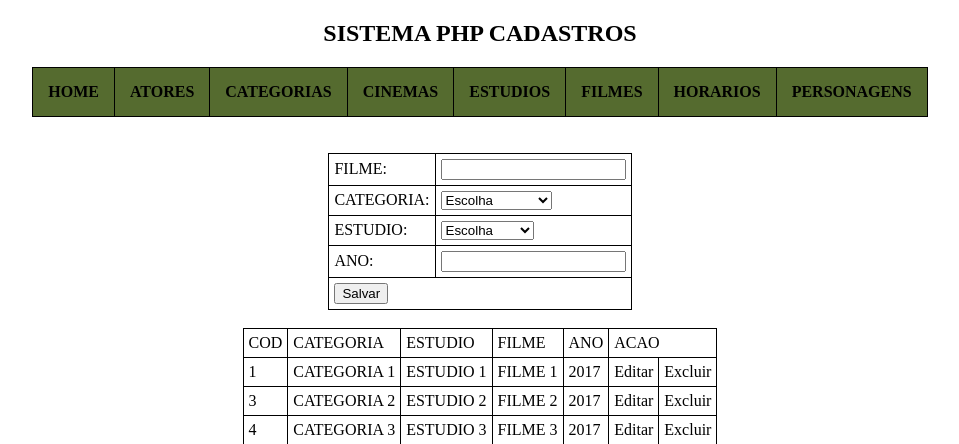
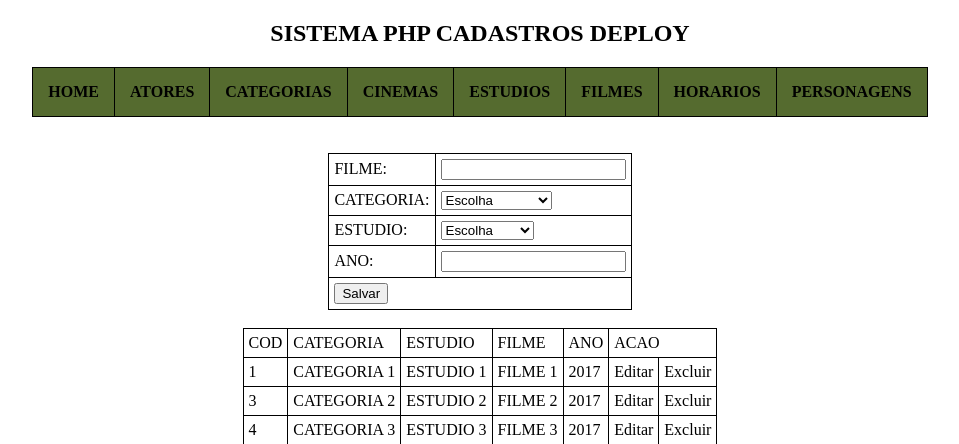
Before and after one commit to ronaldomoro/sistemacatalogo, a PHP site: page /filmes.php?acao=2 in a window 1280 px wide. Shown: the top 444 px of the page, without its empty margins (160-1119 px from the left). Run offline with PHP 8.4, Linux system fonts and the light colour scheme; data comes from the database, SQL or seed files in the repository.

Commit message:
deploy01

```diff
--- a/filmes.php
+++ b/filmes.php
@@ -117,7 +117,7 @@ $estudios = $crud->getSQLGeneric($sqlEstudios, NULL, true);
 </head>
 <body>
 <center>
-    <h2>SISTEMA PHP CADASTROS</h2>
+    <h2>SISTEMA PHP CADASTROS DEPLOY</h2>
     <table colspan="1" cellpadding="15" cellspacing="1">
         <tr style="background-color: darkolivegreen;font-weight: bold;">
             <td><a href="index.php">HOME</a></td>
```
